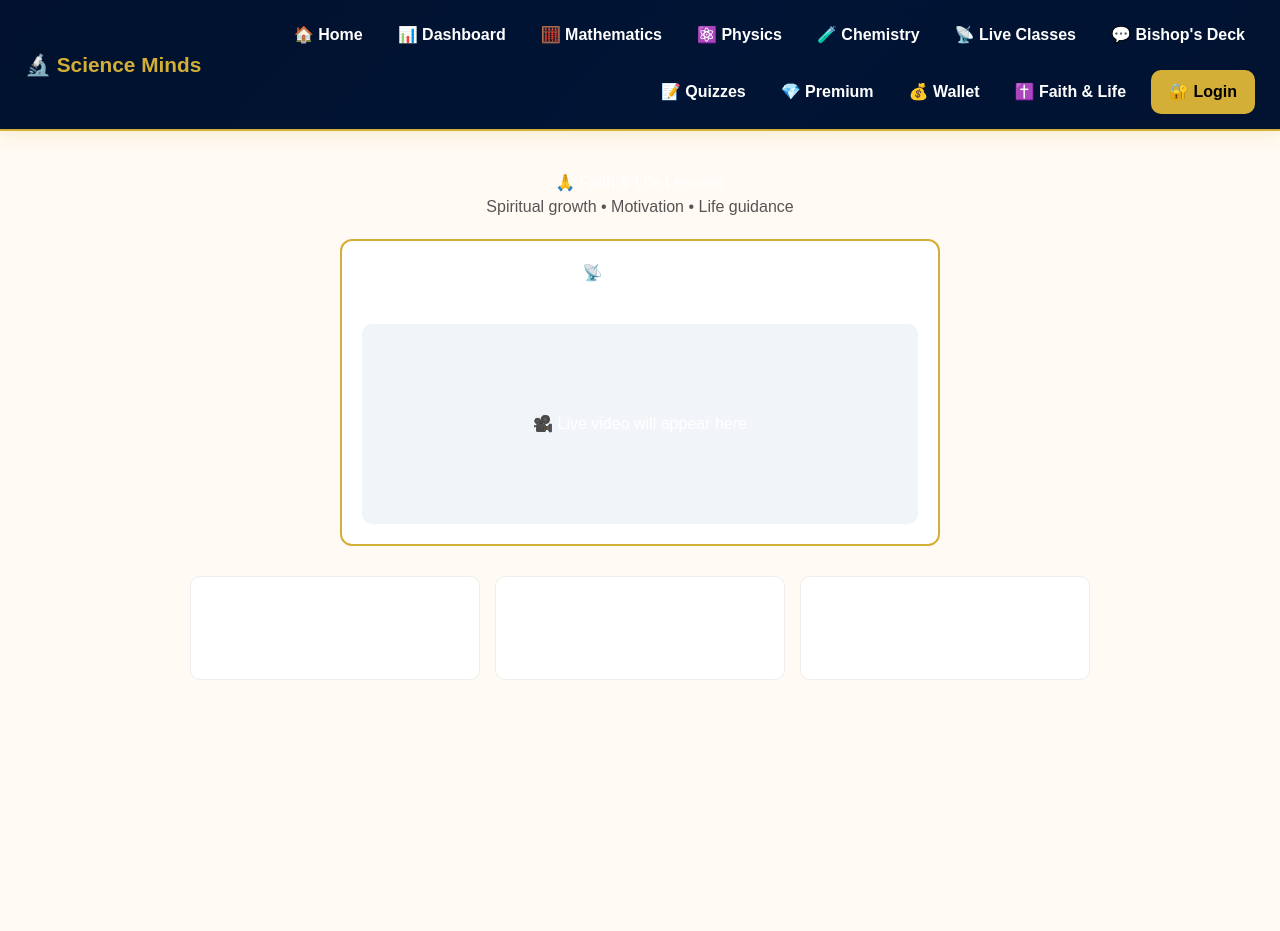
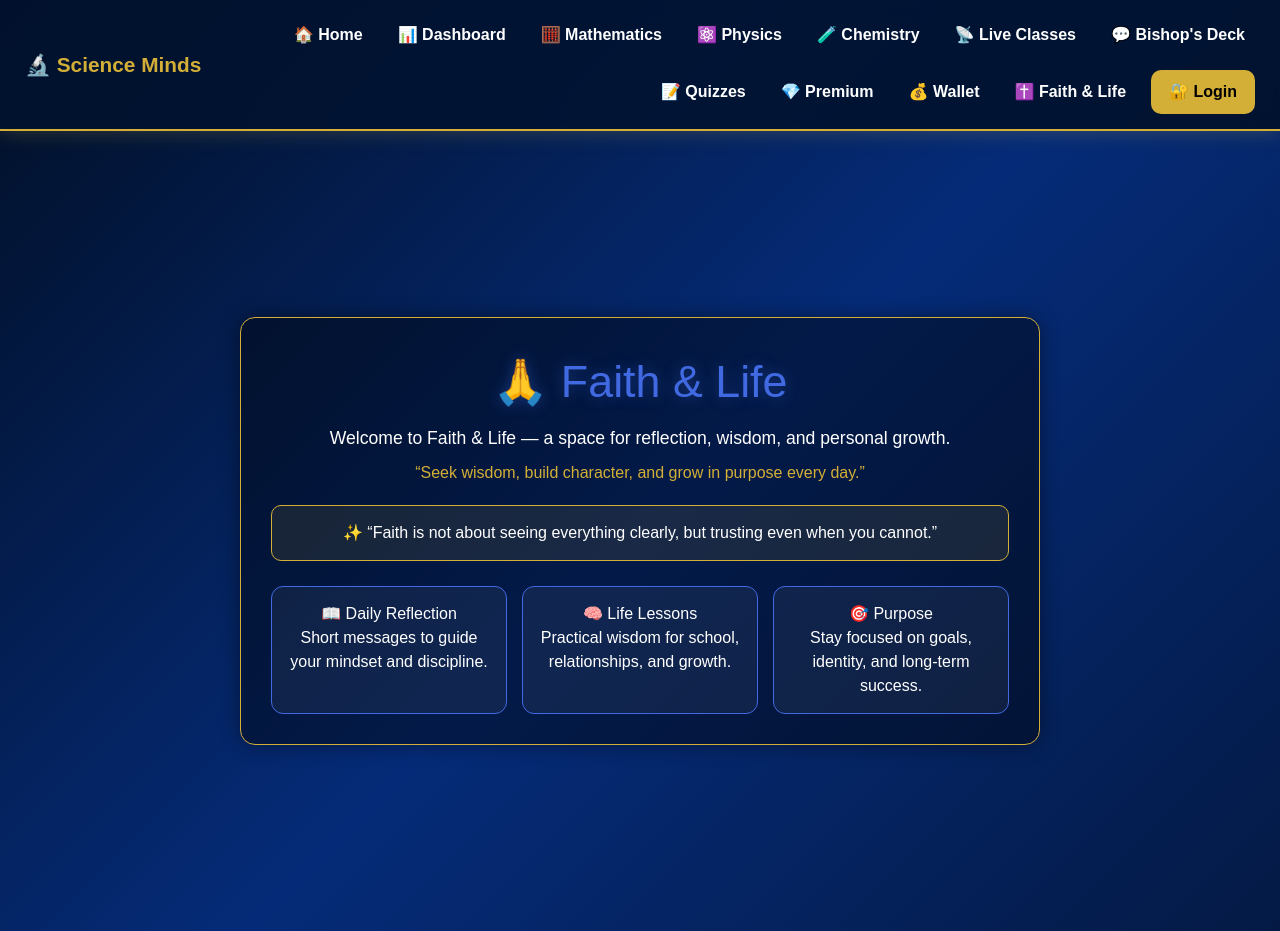
Before and after one commit to Elynahm/Science-Minds, a Next.js app: page /faith in a window 1280 px wide. Built offline with nearby package versions, Linux system fonts and the light colour scheme.

Commit message:
fix folder casing for vercel

```diff
--- a/app/faith/page.tsx
+++ b/app/faith/page.tsx
@@ -1,89 +1,104 @@
-"use client";
-
-import { useState } from "react";
-
 export default function FaithPage() {
-  const [liveStatus] = useState("Live starting soon");
-
   return (
     <main style={styles.container}>
-      <h1>🙏 Faith & Life Lessons</h1>
+      <div style={styles.card}>
+        <h1 style={styles.title}>🙏 Faith & Life</h1>
 
-      <p style={styles.subtitle}>
-        Spiritual growth • Motivation • Life guidance
-      </p>
+        <p style={styles.text}>
+          Welcome to Faith & Life — a space for reflection, wisdom, and personal growth.
+        </p>
 
-      <div style={styles.liveBox}>
-        <h2>📡 Live Window</h2>
-        <p>{liveStatus}</p>
+        <p style={styles.subtext}>
+          “Seek wisdom, build character, and grow in purpose every day.”
+        </p>
 
-        <div style={styles.videoPlaceholder}>
-          🎥 Live video will appear here
-        </div>
-      </div>
-
-      <div style={styles.cards}>
-        <div style={styles.card}>
-          <h3>Faith Talks</h3>
-          <p>Weekly inspirational teachings</p>
+        <div style={styles.quoteBox}>
+          ✨ “Faith is not about seeing everything clearly, but trusting even when you cannot.”
         </div>
 
-        <div style={styles.card}>
-          <h3>Life Skills</h3>
-          <p>Discipline, focus, and personal growth</p>
-        </div>
+        <div style={styles.sections}>
+          <div style={styles.sectionCard}>
+            <h3>📖 Daily Reflection</h3>
+            <p>Short messages to guide your mindset and discipline.</p>
+          </div>
 
-        <div style={styles.card}>
-          <h3>Motivation</h3>
-          <p>Daily encouragement and mindset building</p>
+          <div style={styles.sectionCard}>
+            <h3>🧠 Life Lessons</h3>
+            <p>Practical wisdom for school, relationships, and growth.</p>
+          </div>
+
+          <div style={styles.sectionCard}>
+            <h3>🎯 Purpose</h3>
+            <p>Stay focused on goals, identity, and long-term success.</p>
+          </div>
         </div>
       </div>
     </main>
   );
 }
 
-const styles: Record<string, React.CSSProperties> = {
+/* ================= STYLES ================= */
+
+const styles = {
   container: {
+    minHeight: "100vh",
     padding: "40px",
+    background: "linear-gradient(135deg,#02122e,#052b78,#041a45)",
+    display: "flex",
+    justifyContent: "center",
+    alignItems: "center",
     fontFamily: "Arial",
+  } as React.CSSProperties,
+
+  card: {
+    maxWidth: "800px",
+    width: "100%",
+    padding: "30px",
+    borderRadius: "15px",
+    background: "rgba(0,0,0,0.4)",
+    border: "1px solid #d4af37",
     textAlign: "center",
-    backgroundColor: "#fffaf3",
-    minHeight: "100vh",
-  },
-  subtitle: {
-    color: "#555",
+    boxShadow: "0 0 20px rgba(0,0,0,0.4)",
+  } as React.CSSProperties,
+
+  title: {
+    fontSize: "2.8rem",
+    color: "#4169e1",
+    marginBottom: "10px",
+    textShadow: "0 0 15px rgba(65,105,225,0.4)",
+  } as React.CSSProperties,
+
+  text: {
+    color: "#ffffff",
+    fontSize: "1.1rem",
+    marginBottom: "10px",
+  } as React.CSSProperties,
+
+  subtext: {
+    color: "#d4af37",
     marginBottom: "20px",
-  },
-  liveBox: {
-    margin: "20px auto",
-    padding: "20px",
-    maxWidth: "600px",
+  } as React.CSSProperties,
+
+  quoteBox: {
+    padding: "15px",
+    borderRadius: "10px",
+    background: "rgba(212,175,55,0.1)",
+    border: "1px solid #d4af37",
+    marginBottom: "25px",
+    color: "#fff",
+  } as React.CSSProperties,
+
+  sections: {
+    display: "grid",
+    gridTemplateColumns: "repeat(auto-fit,minmax(200px,1fr))",
+    gap: "15px",
+  } as React.CSSProperties,
+
+  sectionCard: {
+    background: "rgba(255,255,255,0.05)",
+    border: "1px solid #4169e1",
+    padding: "15px",
     borderRadius: "12px",
-    border: "2px solid #d4af37",
-    backgroundColor: "#fff",
-  },
-  videoPlaceholder: {
-    marginTop: "15px",
-    height: "200px",
-    display: "flex",
-    alignItems: "center",
-    justifyContent: "center",
-    backgroundColor: "#f1f5f9",
-    borderRadius: "10px",
-  },
-  cards: {
-    display: "grid",
-    gridTemplateColumns: "repeat(auto-fit, minmax(200px, 1fr))",
-    gap: "15px",
-    marginTop: "30px",
-    maxWidth: "900px",
-    marginLeft: "auto",
-    marginRight: "auto",
-  },
-  card: {
-    padding: "15px",
-    backgroundColor: "white",
-    borderRadius: "10px",
-    border: "1px solid #eee",
-  },
+    color: "#fff",
+  } as React.CSSProperties,
 };
```
